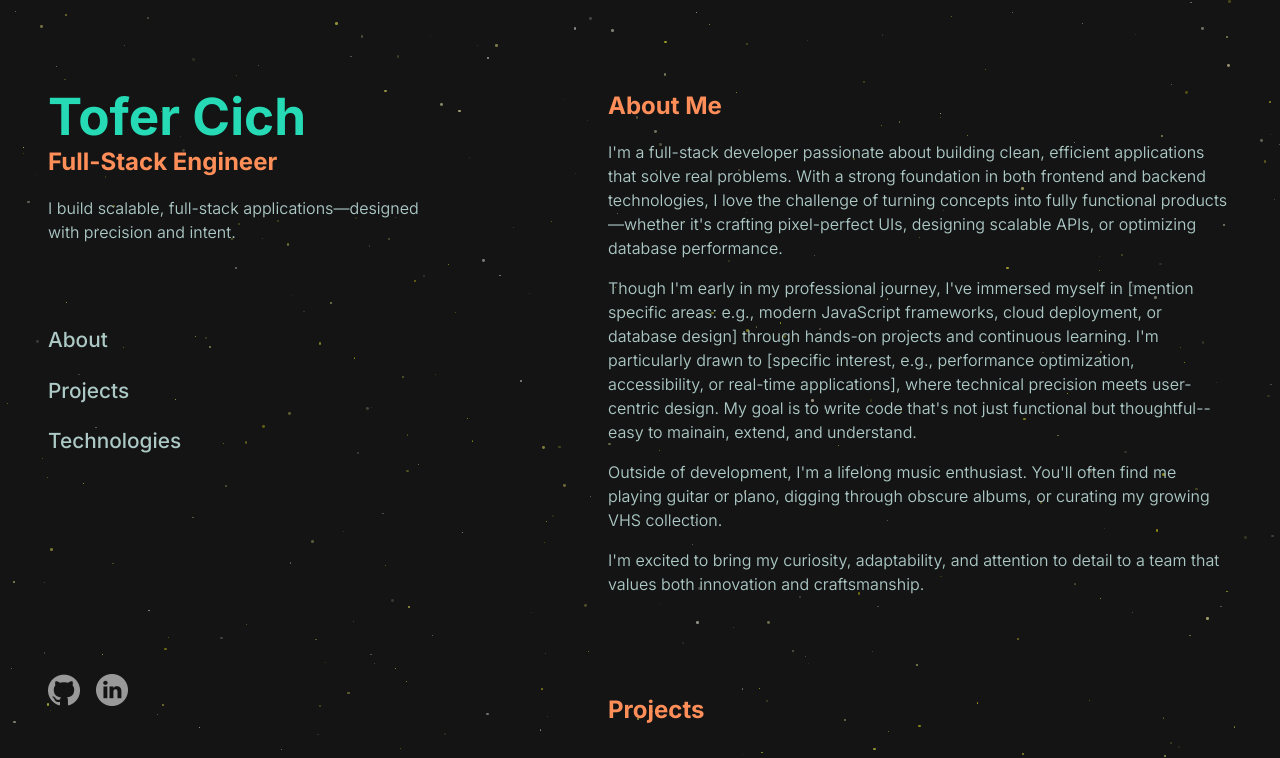
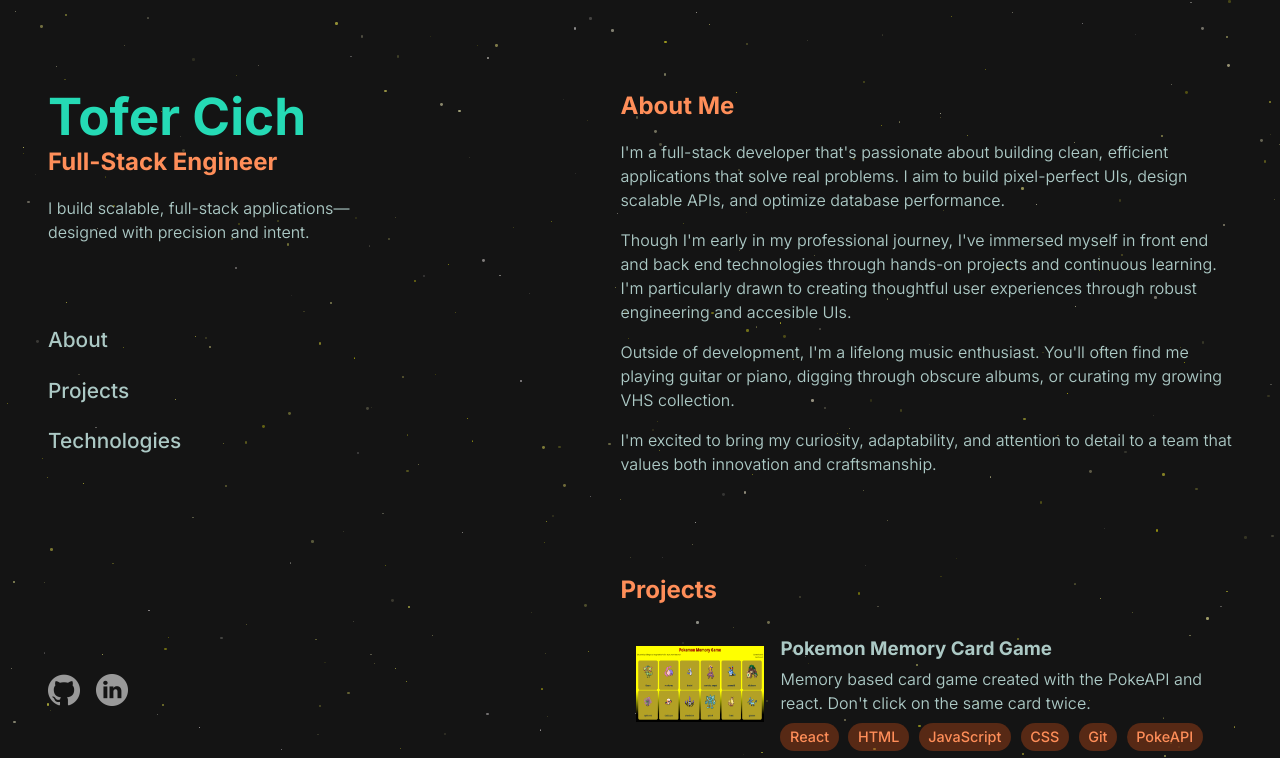
Before and after one commit to tofer-cich/portfolio-website, a React (Vite) app: page / in a window 1280 px wide. Shown: the top 758 px of the page. Built offline with nearby package versions, Linux system fonts and the light colour scheme; a web font is replaced by a local one.

Commit message:
Fixed gap in between sidebar/main on resize
Responsive gap in the middle allows better use of space on screen.

```diff
--- a/src/App.css
+++ b/src/App.css
@@ -117,21 +117,23 @@ li img {
   min-width: 700px;
   box-sizing: border-box;
   margin: 0 3rem;
-  gap: 10rem;
+  gap: 1rem;
 }
 
 #sidebar {
-  @media (min-width: 750px) {
+  @media (min-width: 1024px) {
     position: sticky;
     top: 0;
-    flex: 0 0 25rem; /* Fixed width, won't grow/shrink */
+    flex: 0 0 47%;
     height: 80vh;
     padding-top: 5.5rem;
     justify-items: start;
-    /* overflow-y: hidden;  */
     display: flex;
     flex-direction: column;
     justify-content: space-between;
+  };
+  @media (max-width: 749px) {
+    background-color: #25DAB5;
   }
 }
 
@@ -139,7 +141,7 @@ li img {
   text-align: left;
 }
 
-#sidebar > p {
+#sidebar p {
   width: 20rem;
 }
 
@@ -158,7 +160,7 @@ main {
   display: flex;
   flex-direction: column;
   flex: 1; /* Takes remaining space */
-  min-width: 0; /* Allows shrinking */
+  min-width: 0px; /* Allows shrinking */
   padding-top: 5.5rem;
   text-align: left;
   gap: 5rem;
--- a/src/App.jsx
+++ b/src/App.jsx
@@ -54,7 +54,7 @@ function App() {
         and use the cursor to paint what you desire.
       `,
       link: "https://tofer-cich.github.io/etch-a-sketch/",
-      techBubbles: ["JavaScript", "HTML", "CSS"]
+      techBubbles: ["JavaScript", "HTML", "CSS", "VSCode"]
     },
     {
       img: landingPageOdin,
@@ -64,7 +64,7 @@ function App() {
         basic HTML and CSS concepts.
       `,
       link: "https://tofer-cich.github.io/landing-page-odin/",
-      techBubbles: ["HTML", "CSS"]
+      techBubbles: ["HTML", "CSS", "VSCode"]
     },
   ];
 
--- a/src/components/FX/Starfield.jsx
+++ b/src/components/FX/Starfield.jsx
@@ -1,8 +1,13 @@
 import { useEffect } from 'react';
-// 255, 142, 89
+
+const isMobile = window.innerWidth <= 760;
+
+let starCount = !isMobile ? 350 : 50;
+
+console.log(starCount);
 
 const Starfield = () => {
-  const stars = Array(350).fill(0).map((_, i) => ({
+  const stars = Array(starCount).fill(0).map((_, i) => ({
     id: i,
     left: `${Math.random() * 100}%`,
     top: `${Math.random() * 100}%`,
--- a/src/components/sections/About.jsx
+++ b/src/components/sections/About.jsx
@@ -3,22 +3,17 @@ function About() {
         <div id="about">
             <h2>About Me</h2>
             <p>
-                I'm a full-stack developer passionate about building clean,
+                I'm a full-stack developer that's passionate about building clean,
                 efficient applications that solve real problems.
-                With a strong foundation in both frontend and backend
-                technologies, I love the challenge of turning concepts into
-                fully functional products—whether it's crafting pixel-perfect
-                UIs, designing scalable APIs, or optimizing database performance.
+                I aim to build pixel-perfect UIs, design scalable APIs, and optimize
+                database performance.
             </p>
             <p>
                 Though I'm early in my professional journey, I've immersed myself
-                in [mention specific areas: e.g., modern JavaScript frameworks,
-                cloud deployment, or database design] through hands-on projects
-                and continuous learning. I'm particularly drawn to [specific interest,
-                e.g., performance optimization, accessibility, or real-time applications],
-                where technical precision meets user-centric design. My goal
-                is to write code that's not just functional but
-                thoughtful--easy to mainain, extend, and understand.
+                in front end and back end technologies through hands-on projects
+                and continuous learning. I'm particularly drawn to creating
+                thoughtful user experiences through robust engineering and
+                accesible UIs.
             </p>
             <p>
                 Outside of development, I'm a lifelong music enthusiast.
```
